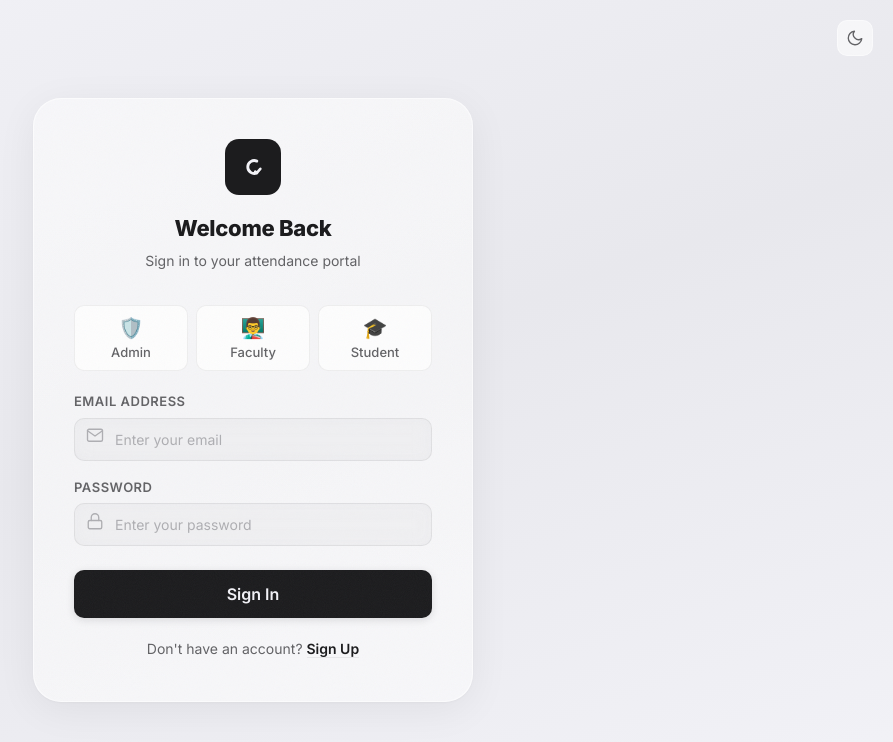
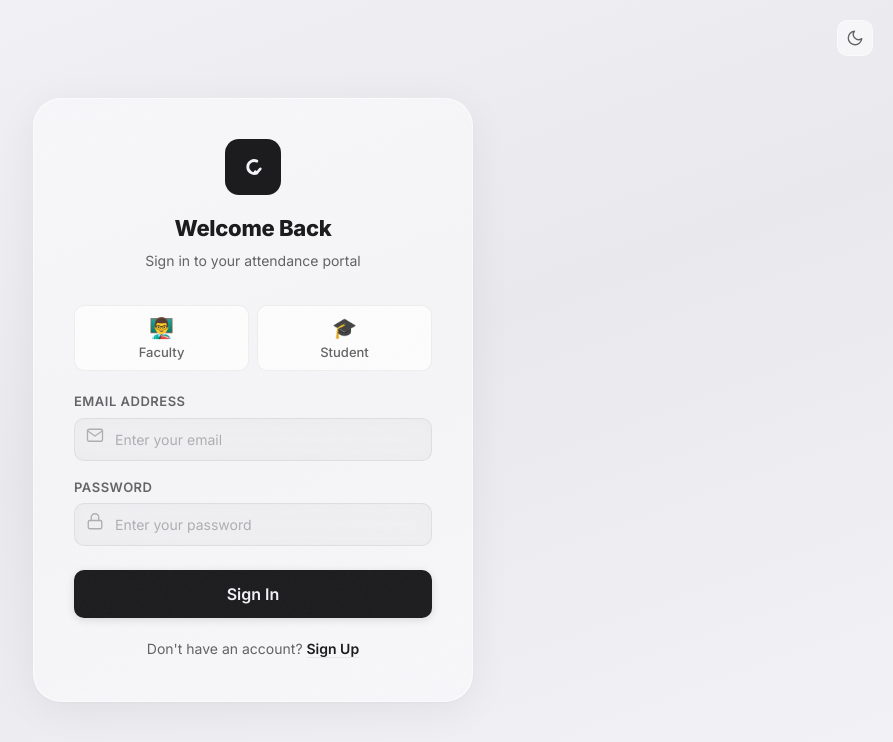
Before and after one commit to AnupamSaxenaa/proxy_manager, a React (Vite) app in the folder frontend/: page /login in a window 1280 px wide. Shown: the top 742 px of the page, without its empty margins (387-1280 px from the left). Built offline with nearby package versions, Linux system fonts and the light colour scheme; no server answers.

Commit message:
Remove admin role and hardcoded creds from Login.jsx

```diff
--- a/frontend/src/pages/Login.jsx
+++ b/frontend/src/pages/Login.jsx
@@ -63,16 +63,15 @@ const Login = () => {
     const { isDark, toggleTheme } = useTheme();
     const navigate = useNavigate();
 
-    const roleCreds = {
-        admin: { email: 'aadmin@gmail.com', password: 'admin123', label: 'Admin', icon: '🛡️' },
-        faculty: { email: 'rahul.makkar@iiitk.ac.in', password: 'faculty123', label: 'Faculty', icon: '👨‍🏫' },
-        student: { email: '', password: '', label: 'Student', icon: '🎓' },
+    const roleOptions = {
+        faculty: { label: 'Faculty', icon: '👨‍🏫' },
+        student: { label: 'Student', icon: '🎓' },
     };
 
     const selectRole = (role) => {
         setActiveRole(role);
-        setEmail(roleCreds[role].email);
-        setPassword(roleCreds[role].password);
+        setEmail('');
+        setPassword('');
         setError('');
     };
 
@@ -109,7 +108,7 @@ const Login = () => {
                     </div>
 
                     <div style={{ display: 'flex', gap: 8, marginBottom: 20 }}>
-                        {Object.entries(roleCreds).map(([role, cred]) => (
+                        {Object.entries(roleOptions).map(([role, opt]) => (
                             <button
                                 key={role}
                                 type="button"
@@ -132,8 +131,8 @@ const Login = () => {
                                     transition: 'all 0.2s',
                                 }}
                             >
-                                <span style={{ fontSize: 20 }}>{cred.icon}</span>
-                                {cred.label}
+                                <span style={{ fontSize: 20 }}>{opt.icon}</span>
+                                {opt.label}
                             </button>
                         ))}
                     </div>
```
